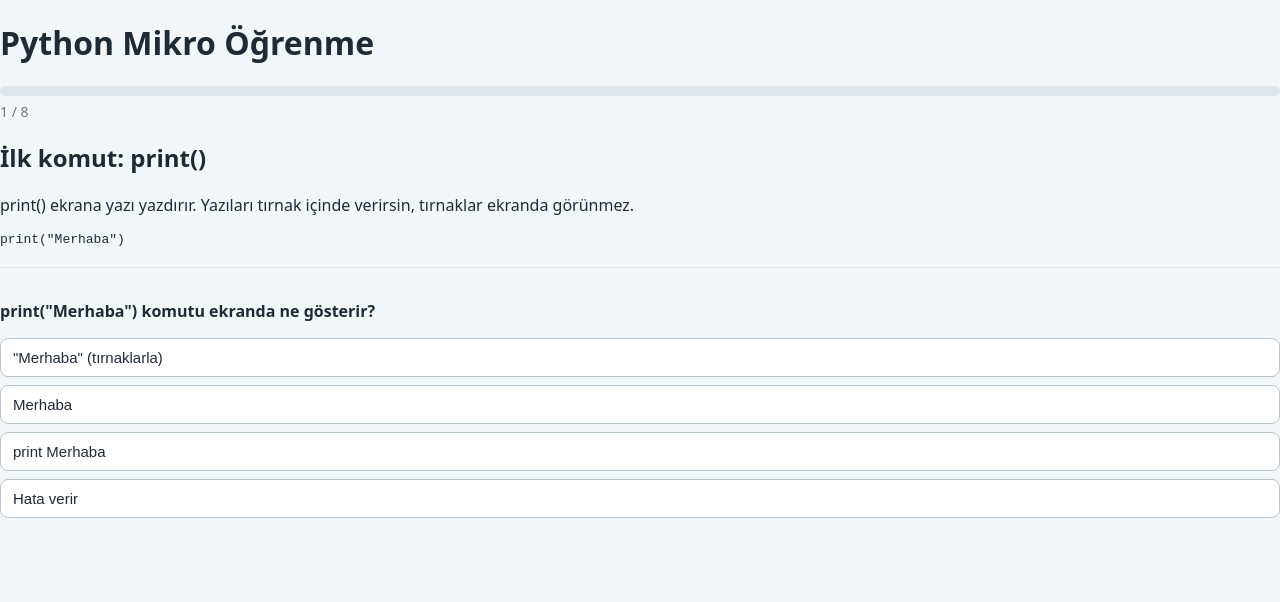
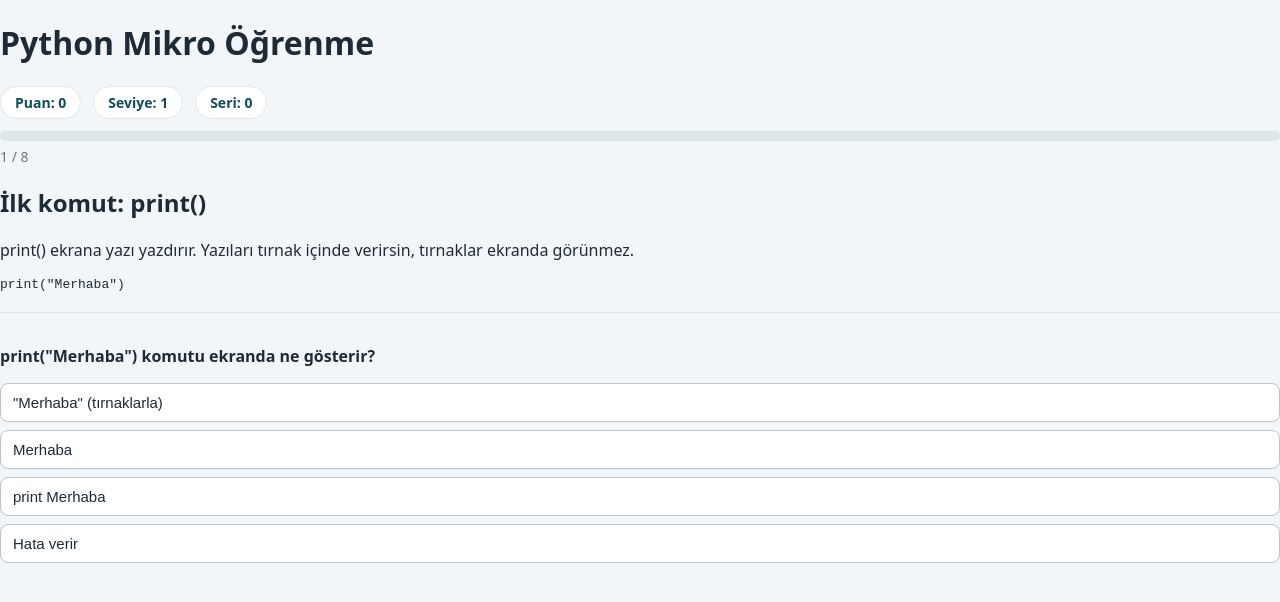
Before and after one commit to YagmurPluvia/educationSystemDisagne, a React (Vite) app: page / in a window 1280 px wide. Shown: the top 602 px of the page. Built offline with nearby package versions, Linux system fonts and the light colour scheme.

Commit message:
Add points, level and streak

```diff
--- a/src/App.css
+++ b/src/App.css
@@ -70,3 +70,18 @@
   font-size: 15px;
   cursor: pointer;
 }
+.stats {
+  display: flex;
+  gap: 12px;
+  margin-bottom: 12px;
+}
+
+.stats span {
+  background: #ffffff;
+  border: 1px solid #dfe6ea;
+  border-radius: 20px;
+  padding: 6px 14px;
+  font-weight: 600;
+  font-size: 14px;
+  color: #0f4c5c;
+}
--- a/src/App.jsx
+++ b/src/App.jsx
@@ -3,13 +3,29 @@ import lessons from './content/lessons.json'
 import LessonCard from './components/LessonCard'
 import './App.css'
 
+const POINTS_PER_CORRECT = 10
+const POINTS_PER_LEVEL = 30
+
 function App() {
   const [index, setIndex] = useState(0)
   const [answered, setAnswered] = useState(false)
+  const [points, setPoints] = useState(0)
+  const [streak, setStreak] = useState(0)
 
   const finished = index >= lessons.length
   const progress = Math.round((index / lessons.length) * 100)
   const position = finished ? lessons.length : index + 1
+  const level = Math.floor(points / POINTS_PER_LEVEL) + 1
+
+  function handleAnswer(isCorrect) {
+    setAnswered(true)
+    if (isCorrect) {
+      setPoints(points + POINTS_PER_CORRECT)
+      setStreak(streak + 1)
+    } else {
+      setStreak(0)
+    }
+  }
 
   function next() {
     setIndex(index + 1)
@@ -19,6 +35,13 @@ function App() {
   return (
     <main className="app">
       <h1>Python Mikro Öğrenme</h1>
+
+      <div className="stats">
+        <span>Puan: {points}</span>
+        <span>Seviye: {level}</span>
+        <span>Seri: {streak}</span>
+      </div>
+
       <div className="progress">
         <div className="progress-bar" style={{ width: `${progress}%` }} />
       </div>
@@ -30,13 +53,16 @@ function App() {
         <div className="card">
           <h2>Tebrikler!</h2>
           <p>Tüm kartları tamamladın.</p>
+          <p>
+            Toplam puan: {points}, Seviye: {level}
+          </p>
         </div>
       ) : (
         <>
           <LessonCard
             key={lessons[index].id}
             lesson={lessons[index]}
-            onAnswer={() => setAnswered(true)}
+            onAnswer={handleAnswer}
           />
           {answered && (
             <button className="next" onClick={next}>
```
